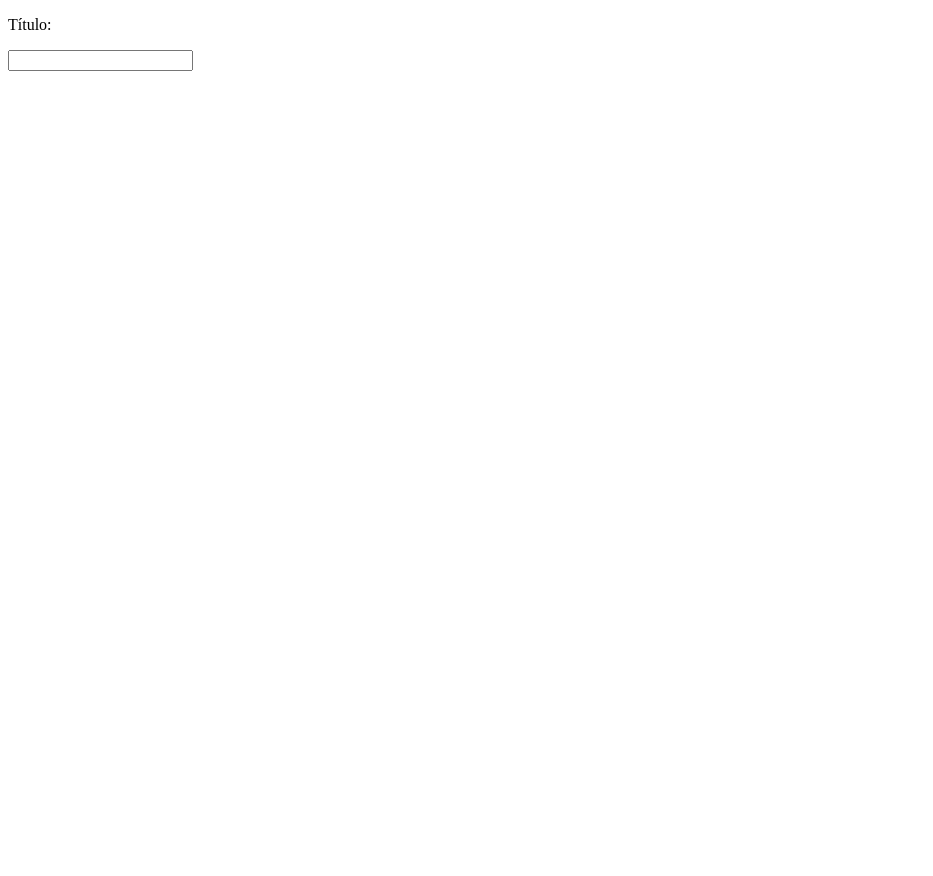
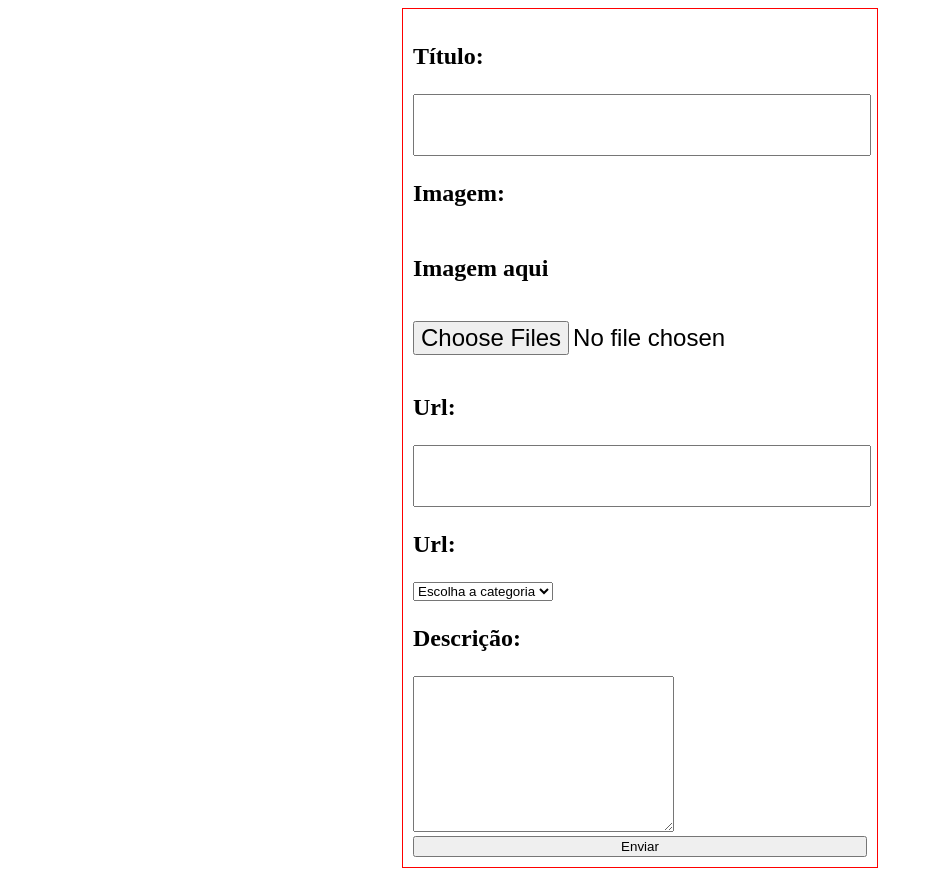
Before and after one commit to wlis13/play_music_manager, a React (Vite) app: page / in a window 1280 px wide. Shown: the whole page, without its empty margins (0-933 px from the left). Before the commit the page ends 800 px from the top, so only its background shows below. Built offline with nearby package versions, Linux system fonts and the light colour scheme; the HTML template or start-up script is replaced by a standard one.

Commit message:
starting formatting form

```diff
--- a/src/pages/MainPage/mainPage.css
+++ b/src/pages/MainPage/mainPage.css
@@ -0,0 +1,32 @@
+.container_main_page {
+  display: flex;
+  align-items: center;
+  justify-content: center;
+}
+
+.form_main_page {
+  display: flex;
+  flex-direction: column;
+  padding: 10px;
+  border: 1px solid red;
+}
+
+.form_main_page p {
+  font-size: 18pt;
+  font-weight: 600;
+}
+
+.label_main_page p {
+  font-size: 18pt;
+  font-weight: 600;
+}
+
+.label_main_page input {
+  font-size: 18pt;
+  padding: 15px 0px;
+  width: 100%;
+}
+
+.label_main_page input:focus {
+  outline: none;
+}
--- a/src/pages/MainPage/mainPage.jsx
+++ b/src/pages/MainPage/mainPage.jsx
@@ -1,13 +1,110 @@
+import { useState } from "react";
+import Ximage from "./images/XImage_circle.png"
 import "./mainPage.css";
 
 function MainPage() {
+
+  const [formData, setFormData] = useState({
+    title: "",
+    image: "",
+    url: "",
+    category: "",
+    description: ""
+  });
+
+  const [imageFile, setImageFile] = useState([]);
+
+  function handleChange({ target }) {
+    const { name, value } = target;
+    setFormData({ ...formData, [name]: value });
+  }
+
+
+  function handleImage({ target }) {
+    const { files } = target;
+    setImageFile((prev) => ([...prev, URL.createObjectURL(files[0])]));
+    setFormData((prev) => ({ ...prev, image: files[0] }))
+
+  }
+
+  function removeItem() {
+    setImageFile([]);
+  }
+
   return (
-    <div>
+    <div className="container_main_page">
       <form className="form_main_page">
-        <p>Título:</p>
-        <label htmlFor="input_title">
-          <input id="input_title" type="text" />
+        <label
+          className="label_main_page"
+          htmlFor="input_title">
+          <p>Título:</p>
+          <input
+            onChange={handleChange}
+            id="input_title"
+            type="text"
+            name="title"
+          />
         </label>
+        <p>Imagem:</p>
+        <div className="container_show_image">
+          {imageFile.length > 0
+            ?
+            <div className="container_image_and_remove_icon">
+              <img
+                onClick={() => { removeItem() }}
+                id="remove_image_icon"
+                src={Ximage}
+                alt="remover"
+              />
+              <img
+                src={imageFile[0]}
+                alt={`${imageFile[0]}`}
+              />
+            </div>
+            : <p id="image_message">Imagem aqui</p>
+          }
+        </div>
+        <label className="label_main_page" htmlFor="input-image">
+          <input
+            className='input_link_add'
+            id='input-image'
+            type="file"
+            accept='image/*'
+            onChange={handleImage}
+            multiple
+          />
+        </label>
+        <label className="label_main_page" htmlFor="input_url">
+          <p>Url:</p>
+          <input
+            onChange={handleChange}
+            id="input_url"
+            type="url"
+            name="url"
+          />
+        </label>
+        <label className="label_main_page" htmlFor="input_url">
+          <p>Url:</p>
+          <select onChange={handleChange} name="category" id="input_category">
+            <option value="">Escolha a categoria</option>
+            <option value="trance">Trance</option>
+            <option value="anos 80">Anos 80</option>
+            <option value="rock'n roll">Rock in Roll</option>
+            <option value="hip-hop">Hip-Hop </option>
+          </select>
+        </label>
+        <label className="label_main_page" htmlFor="input_description">
+          <p>Descrição:</p>
+          <textarea
+            onChange={handleChange}
+            name="description"
+            id="input_description"
+            cols="30"
+            rows="10"
+          >
+          </textarea>
+        </label>
+        <button type="submit">Enviar</button>
       </form>
     </div>
   );
```
Also changed, not shown: src/pages/MainPage/images/XImage_circle.png (added).
